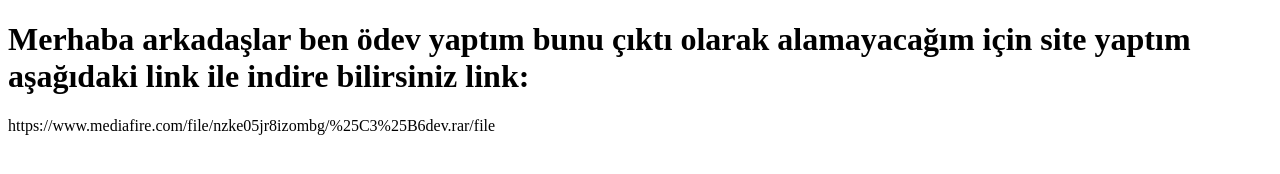
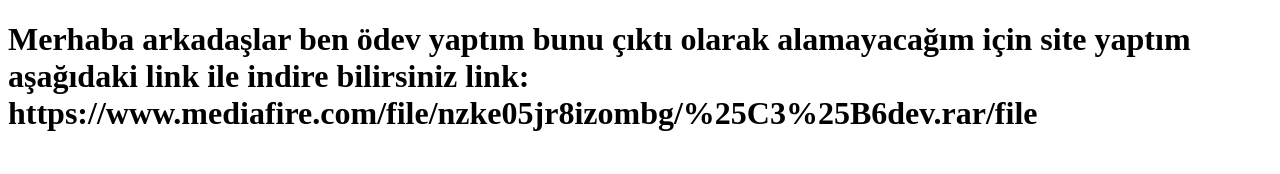
Before and after one commit to justcatonline/justcatonline.github.io, a plain HTML site: page index.html in a window 1280 px wide. Drawn offline with Linux system fonts and the light colour scheme.

Commit message:
index.html

```diff
--- a/index.html
+++ b/index.html
@@ -6,7 +6,7 @@
     <title>benim websitem</title>
 </head>
 <body>
-    <h1>Merhaba arkadaşlar ben ödev yaptım bunu çıktı olarak alamayacağım için site yaptım aşağıdaki link ile indire bilirsiniz link:</h1>
-    <p>https://www.mediafire.com/file/nzke05jr8izombg/%25C3%25B6dev.rar/file</p>
+    <h1>Merhaba arkadaşlar ben ödev yaptım bunu çıktı olarak alamayacağım için site yaptım aşağıdaki link ile indire bilirsiniz link: https://www.mediafire.com/file/nzke05jr8izombg/%25C3%25B6dev.rar/file</h1>
+    <p></p>
 </body>
 </html>
```
